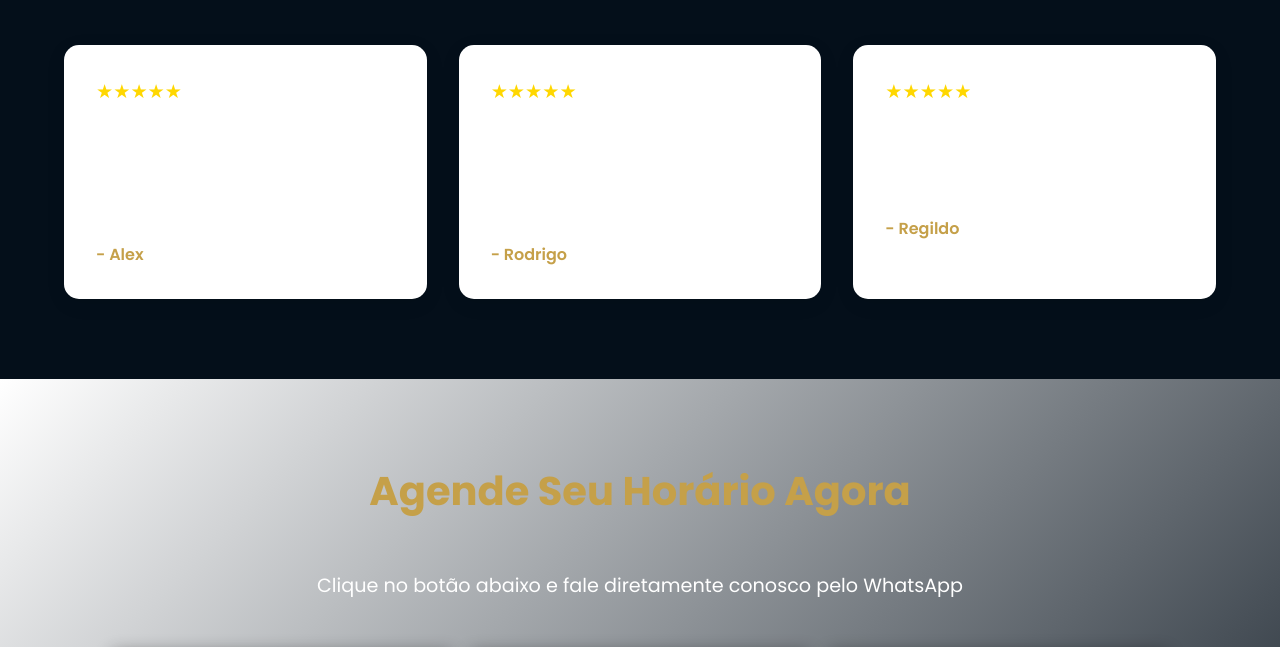
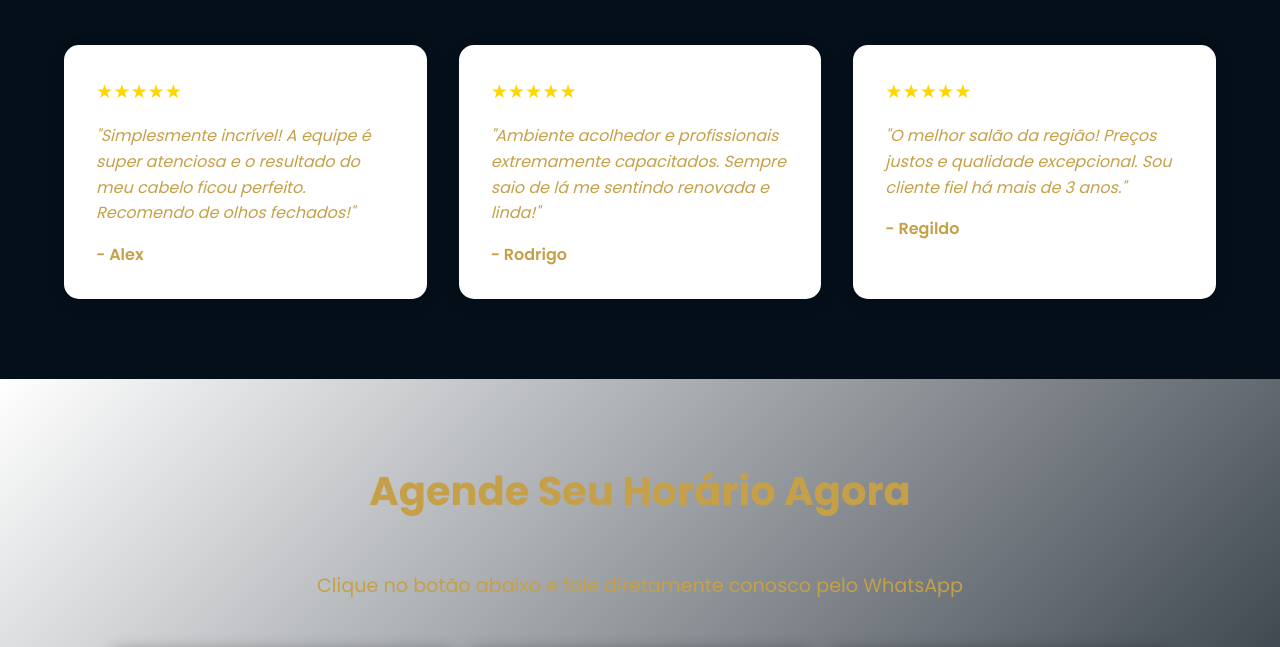
Before and after one commit to ronaldandrade25/ra-barbearia, a plain HTML site: page index.html in a window 1280 px wide. Shown: the part 1588-2235 px from the top of the page. Drawn offline with nearby package versions, Linux system fonts and the light colour scheme.

Commit message:
ajuste no style

```diff
--- a/style.css
+++ b/style.css
@@ -10,7 +10,7 @@
     --primary-color: #C5A049;
     --secondary-color: #040f1a;
     --text-dark:#C5A049;
-    --text-light: #fff;
+    --text-light: ;
     --white: #ffffff;
     --bg-light: #040f1a;
 }
```
